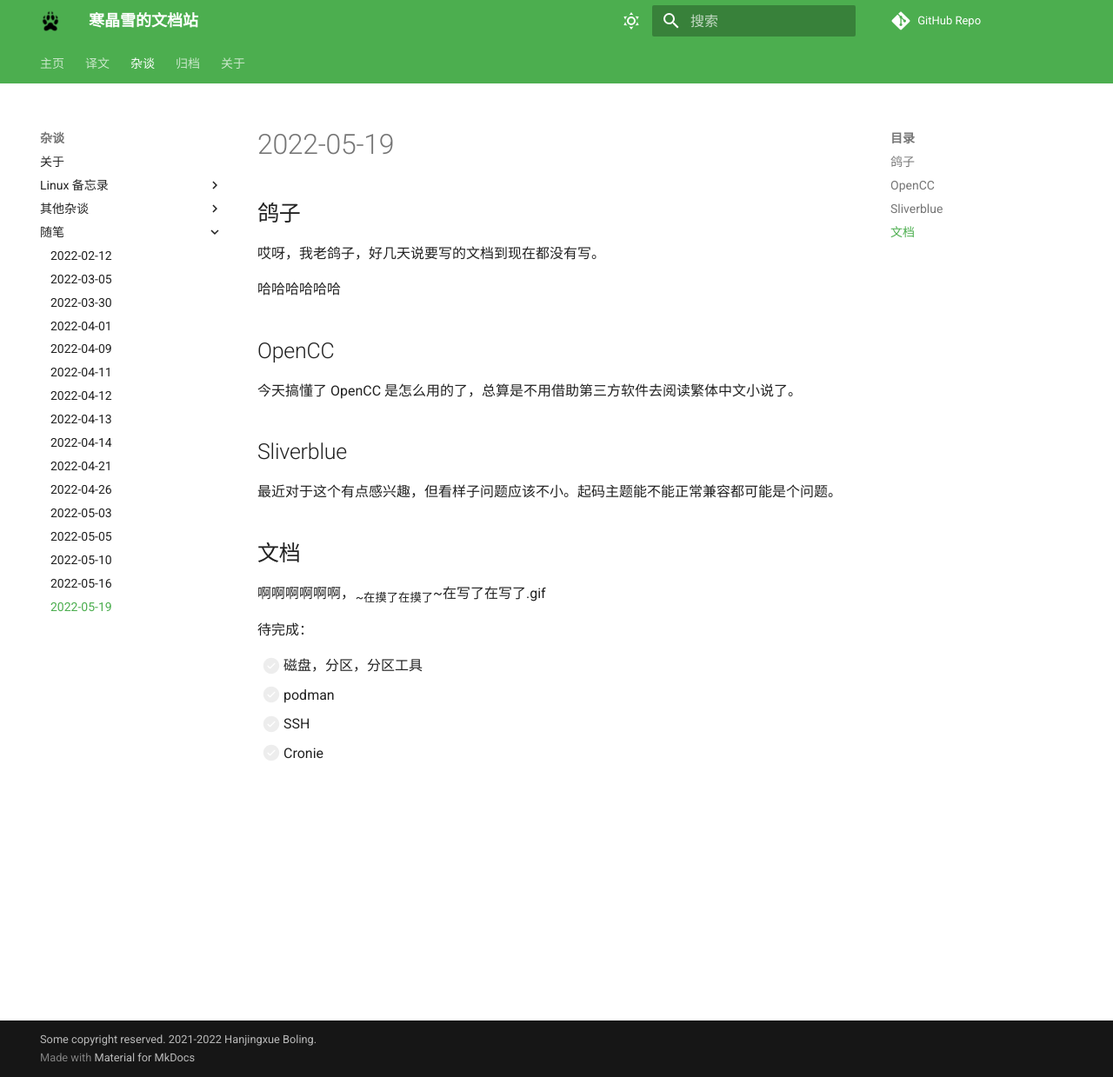
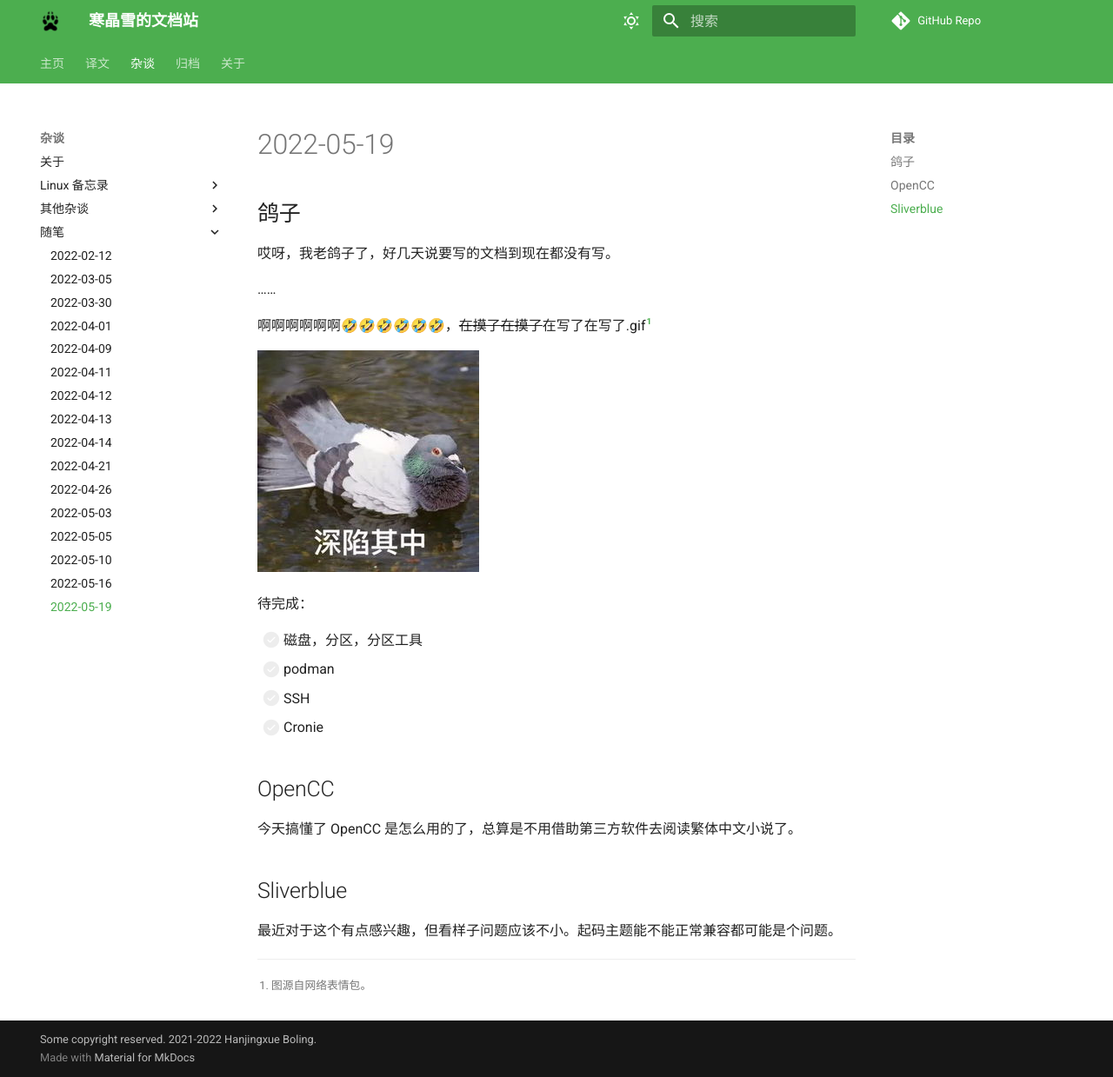
Before and after one commit to Hanjingxue-Boling/Whiteboard, an MkDocs documentation site: the page built from docs/essay/main/2022-05-19.md, in a window 1280 px wide and 1239 px high. Shown: the whole window at 87% size. Built offline with MkDocs 1.6.1 and Material for MkDocs 9.7.7, drawn with Linux system fonts in a browser that asks for light colours; comment, search, counter and statistics services are not loaded.

Commit message:
fezuxxxsasafajdkabdaicbfe

```diff
--- a/docs/essay/main/2022-05-19.md
+++ b/docs/essay/main/2022-05-19.md
@@ -2,9 +2,20 @@
 
 ## 鸽子
 
-哎呀，我老鸽子，好几天说要写的文档到现在都没有写。
+哎呀，我老鸽子了，好几天说要写的文档到现在都没有写。
 
-哈哈哈哈哈哈
+……
+
+啊啊啊啊啊啊🤣🤣🤣🤣🤣🤣，<del>在摸了在摸了</del>在写了在写了.gif[^1]
+
+![image](./images/gezi.jpeg)
+
+待完成：
+
+- [ ] 磁盘，分区，分区工具
+- [ ] podman
+- [ ] SSH
+- [ ] Cronie
 
 ## OpenCC
 
@@ -14,13 +25,4 @@
 
 最近对于这个有点感兴趣，但看样子问题应该不小。起码主题能不能正常兼容都可能是个问题。
 
-## 文档
-
-啊啊啊啊啊啊，~~在摸了在摸了~~在写了在写了.gif
-
-待完成：
-
-- [ ] 磁盘，分区，分区工具
-- [ ] podman
-- [ ] SSH
-- [ ] Cronie
+[^1]: 图源自网络表情包。
```
Also changed, not shown: docs/essay/main/images/gezi.jpeg (added).
